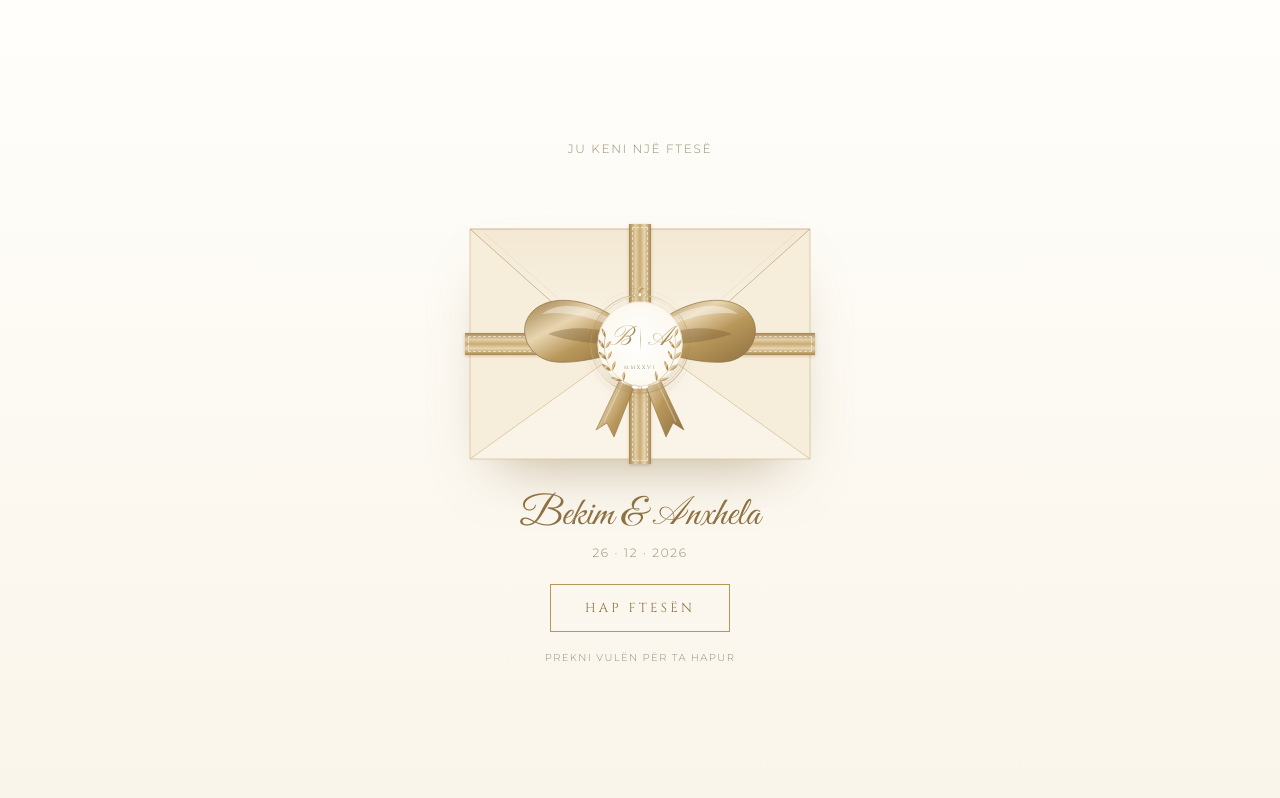
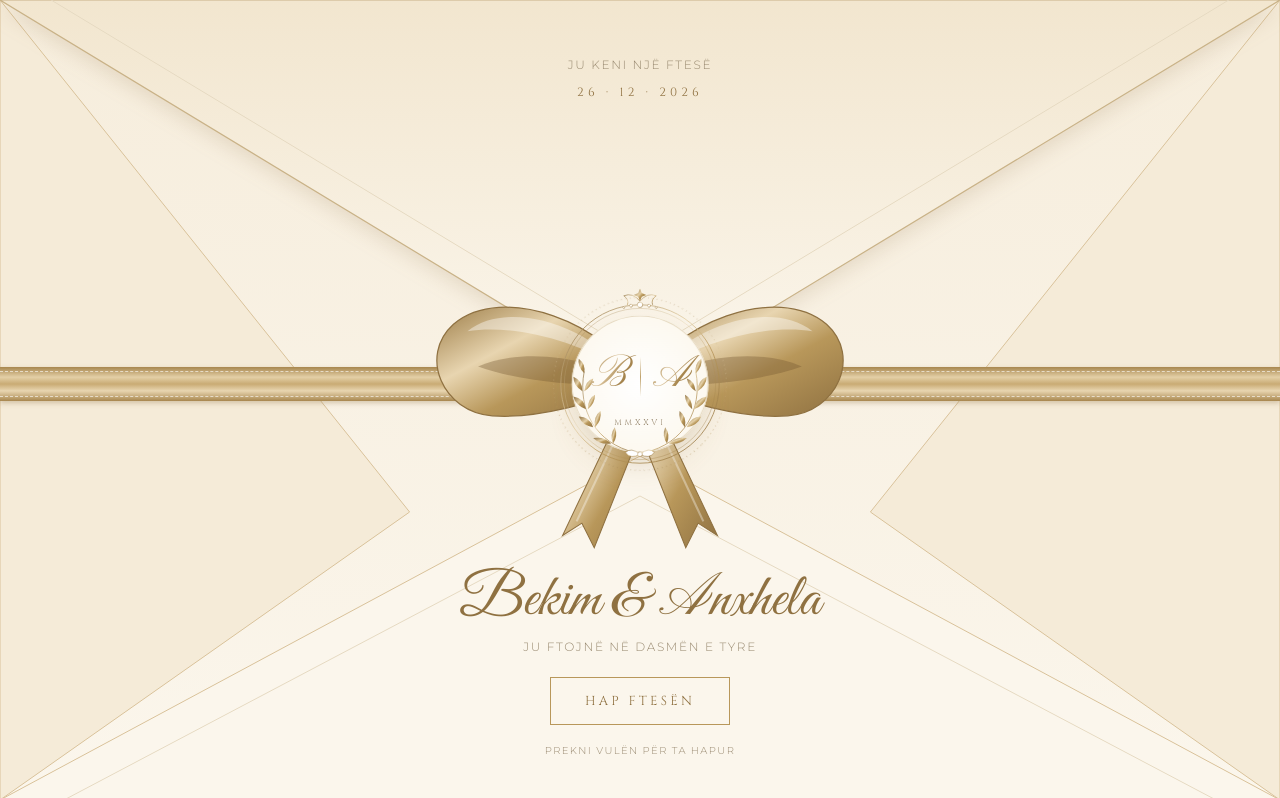
Before and after one commit to genuvix/bekim-anxhela, a plain HTML site: page index.html in a window 1280 px wide. Shown: the top 798 px of the page. Drawn offline with nearby package versions, Linux system fonts and the light colour scheme.

Commit message:
Update index.html

```diff
--- a/index.html
+++ b/index.html
@@ -79,53 +79,64 @@
   .seal .mono small{display:block;font-family:'Cinzel',serif;font-size:9px;letter-spacing:.35em;color:#9a8b72;margin-top:8px;}
   @keyframes spin{to{transform:rotate(360deg);}}
 
-  /* ---- Envelope ---- */
+  /* ---- Envelope (full screen, portrait) ---- */
+  #intro{padding:0;}
   .envelope{
-    position:relative;width:min(84vw,340px);aspect-ratio:340/230;
-    margin:70px auto 34px;perspective:1000px;cursor:pointer;
+    position:absolute;inset:0;perspective:1600px;cursor:pointer;overflow:hidden;
+    --bw:min(96vw,440px);
   }
   .env-back{
-    position:absolute;inset:0;border-radius:4px;
-    background:linear-gradient(180deg,#f7efdf,#fbf6ec);
-    border:1px solid var(--gold-light);
-    box-shadow:0 30px 60px -28px rgba(143,113,65,.55);
+    position:absolute;inset:0;
+    background:linear-gradient(180deg,#f6eddc,#fbf6ec);
+    transition:transform .9s cubic-bezier(.6,0,.4,1);
   }
   .letter{
-    position:absolute;left:6%;right:6%;top:5%;height:90%;z-index:2;
+    position:absolute;left:7%;right:7%;top:6%;height:80%;z-index:2;
     background:#fffefb;border:1px solid var(--line);
-    display:flex;flex-direction:column;align-items:center;justify-content:center;
-    box-shadow:0 4px 14px -6px rgba(143,113,65,.3);
-    transition:transform 1.1s cubic-bezier(.3,.7,.3,1) 1.3s;
+    display:flex;flex-direction:column;align-items:center;justify-content:flex-start;gap:6px;
+    padding-top:18%;
+    box-shadow:0 10px 30px -12px rgba(143,113,65,.35);
+    opacity:0;
+    transition:opacity .4s ease .8s, transform 1.1s cubic-bezier(.3,.7,.3,1) 1.3s;
   }
-  .letter::before{content:'';position:absolute;inset:6px;border:1px solid var(--gold-light);}
-  .letter .l-names{font-family:'Great Vibes',cursive;color:var(--gold-dark);font-size:30px;line-height:1.2;}
-  .letter .l-date{font-size:10px;margin-top:4px;}
+  .letter::before{content:'';position:absolute;inset:10px;border:1px solid var(--gold-light);}
+  .letter .l-names{font-family:'Great Vibes',cursive;color:var(--gold-dark);font-size:clamp(40px,11vw,58px);line-height:1.2;}
+  .letter .l-date{font-size:11px;}
   .env-pocket,.env-flap{position:absolute;left:0;width:100%;display:block;overflow:visible;}
-  .env-pocket{top:0;height:100%;z-index:3;}
+  .env-pocket{top:0;height:100%;z-index:3;transition:transform .9s cubic-bezier(.6,0,.4,1);}
   .env-flap{
-    top:0;height:69.5%;z-index:4;transform-origin:50% 0;
-    transition:transform .9s ease .55s, z-index 0s linear 1s;
+    top:0;height:50%;z-index:4;transform-origin:50% 0;
+    filter:drop-shadow(0 6px 10px rgba(143,113,65,.18));
+    transition:transform 1s ease .55s, z-index 0s linear 1.05s, opacity .4s ease 1.2s;
   }
   .ribbon{position:absolute;z-index:5;transition:transform .6s ease, opacity .6s ease;
-    background:linear-gradient(90deg,#a8874f,#e3cfa6 30%,#c9ab74 50%,#e8d5b0 70%,#a8874f);
-    box-shadow:0 1px 3px rgba(143,113,65,.35);}
-  .ribbon::after{content:'';position:absolute;inset:3px;border:1px dashed rgba(255,255,255,.55);}
-  .rib-v{left:50%;top:-5px;bottom:-5px;width:22px;margin-left:-11px;transform-origin:50% 50%;}
-  .rib-h{top:50%;left:-5px;right:-5px;height:22px;margin-top:-11px;transform-origin:50% 50%;
+    box-shadow:0 2px 5px rgba(143,113,65,.35);}
+  .ribbon::after{content:'';position:absolute;inset:4px 0;border-top:1px dashed rgba(255,255,255,.6);border-bottom:1px dashed rgba(255,255,255,.6);}
+  .rib-h{top:48%;left:0;right:0;height:34px;margin-top:-17px;transform-origin:50% 50%;
     background:linear-gradient(180deg,#a8874f,#e3cfa6 30%,#c9ab74 50%,#e8d5b0 70%,#a8874f);}
-  .bow{position:absolute;left:50%;top:50%;width:0;height:0;z-index:6;
+  .bow{position:absolute;left:50%;top:48%;width:0;height:0;z-index:6;
     transition:transform .7s ease, opacity .7s ease;}
-  .bow-svg{position:absolute;width:250px;height:150px;left:-125px;top:-62px;overflow:visible;}
-  .seal-scale{position:absolute;width:220px;height:220px;left:-110px;top:-110px;transform:scale(.56);}
+  .bow-svg{position:absolute;overflow:visible;
+    width:var(--bw);height:calc(var(--bw) * .6);
+    left:calc(var(--bw) / -2);top:calc(var(--bw) * -.248);}
+  .seal-scale{position:absolute;width:220px;height:220px;left:-110px;top:-110px;transform:scale(.9);}
   .seal-scale .seal{margin:0;}
+  .env-top,.env-foot{position:absolute;left:0;right:0;z-index:7;text-align:center;padding:0 24px;transition:opacity .5s ease;}
+  .env-top{top:max(40px,7vh);}
+  .env-top .sans{font-size:12px;}
+  .env-top .mini-date{margin-top:8px;font-family:'Cinzel',serif;letter-spacing:.35em;font-size:12px;color:var(--gold-dark);}
+  .env-foot{bottom:max(34px,6vh);}
+  .env-foot .foot-names{font-size:clamp(44px,12vw,60px);}
   .tap-hint{margin-top:12px;font-size:10px;animation:bob 2s ease-in-out infinite;}
 
-  #intro.opening .rib-v{transform:scaleY(0);opacity:0;}
   #intro.opening .rib-h{transform:scaleX(0);opacity:0;}
-  #intro.opening .bow{transform:scale(1.35) rotate(8deg);opacity:0;}
-  #intro.opening .env-flap{transform:rotateX(180deg);z-index:1;}
-  #intro.opening .letter{transform:translateY(-58%);}
-  #intro.opening .intro-foot{opacity:0;transition:opacity .5s ease;}
+  #intro.opening .bow{transform:scale(1.3) rotate(8deg);opacity:0;}
+  #intro.opening .env-top,#intro.opening .env-foot{opacity:0;pointer-events:none;}
+  #intro.opening .env-flap{transform:rotateX(180deg);z-index:1;opacity:0;}
+  #intro.opening .letter{transform:translateY(-3%);opacity:1;}
+  #intro.leaving .letter{opacity:0;transform:translateY(-3%) scale(1.05);transition:opacity .6s ease .3s, transform .9s ease;}
+  #intro.leaving .env-pocket,#intro.leaving .env-back{transform:translateY(100%);}
+  @media (max-width:360px){ .seal-scale{transform:scale(.72);} }
 
   @keyframes float{50%{transform:translateY(-6px);}}
   .open-btn{
@@ -412,35 +423,40 @@
   </defs>
 </svg>
 
-<!-- ======= INTRO / ENVELOPE ======= -->
+<!-- ======= INTRO / ENVELOPE (full screen) ======= -->
 <div id="intro">
-  <p class="sans">Ju keni një ftesë</p>
-
   <div class="envelope" id="envelope" role="button" tabindex="0" aria-label="Hap ftesën">
     <div class="env-back"></div>
 
     <div class="letter">
+      <p class="sans">Ftesë Dasme</p>
       <div class="l-names">Bekim &amp; <span class="capA">A</span>nxhela</div>
-      <div class="sans l-date">26 · 12 · 2026</div>
+      <svg class="ornament" style="margin:4px auto;"><use href="#divider"/></svg>
+      <div class="sans l-date">26 · 12 · 2026 · Anzotika Venue</div>
     </div>
 
-    <svg class="env-pocket" viewBox="0 0 340 230" preserveAspectRatio="none" aria-hidden="true">
-      <polygon points="0,0 0,230 172,122" fill="#f6eddb" stroke="#d9c29a" stroke-width=".8"/>
-      <polygon points="340,0 340,230 168,122" fill="#f6eddb" stroke="#d9c29a" stroke-width=".8"/>
-      <polygon points="0,230 340,230 170,108" fill="#faf4e8" stroke="#d9c29a" stroke-width=".8"/>
+    <svg class="env-pocket" viewBox="0 0 100 100" preserveAspectRatio="none" aria-hidden="true">
+      <polygon points="0,0 0,100 32,64" fill="#f5ebd8" stroke="#d9c29a" stroke-width="1" vector-effect="non-scaling-stroke"/>
+      <polygon points="100,0 100,100 68,64" fill="#f5ebd8" stroke="#d9c29a" stroke-width="1" vector-effect="non-scaling-stroke"/>
+      <polygon points="0,100 100,100 50,57" fill="#fbf6ec" stroke="#d9c29a" stroke-width="1" vector-effect="non-scaling-stroke"/>
+      <polyline points="5,100 50,62 95,100" fill="none" stroke="#e6dac2" stroke-width="1" vector-effect="non-scaling-stroke"/>
     </svg>
 
-    <svg class="env-flap" viewBox="0 0 340 160" preserveAspectRatio="none" aria-hidden="true">
+    <svg class="env-flap" viewBox="0 0 100 100" preserveAspectRatio="none" aria-hidden="true">
       <defs>
         <linearGradient id="flapg" x1="0" y1="0" x2="0" y2="1">
-          <stop offset="0" stop-color="#f3e8d3"/><stop offset="1" stop-color="#fbf6ec"/>
+          <stop offset="0" stop-color="#f2e6cf"/><stop offset="1" stop-color="#fbf6ec"/>
         </linearGradient>
       </defs>
-      <polygon points="0,0 340,0 170,152" fill="url(#flapg)" stroke="#c9b287" stroke-width=".9"/>
-      <polyline points="14,4 170,142 326,4" fill="none" stroke="#e6dac2" stroke-width=".6"/>
+      <polygon points="0,0 100,0 50,97" fill="url(#flapg)" stroke="#c9b287" stroke-width="1.2" vector-effect="non-scaling-stroke"/>
+      <polyline points="4,0 50,89 96,0" fill="none" stroke="#e6dac2" stroke-width="1" vector-effect="non-scaling-stroke"/>
     </svg>
 
-    <div class="ribbon rib-v"></div>
+    <div class="env-top">
+      <p class="sans">Ju keni një ftesë</p>
+      <p class="mini-date">26 · 12 · 2026</p>
+    </div>
+
     <div class="ribbon rib-h"></div>
 
     <div class="bow">
@@ -517,13 +533,13 @@
   </div>
       </div>
     </div>
-  </div>
 
-  <div class="intro-foot">
-    <p class="script" style="font-size:40px;">Bekim &amp; <span class="capA">A</span>nxhela</p>
-    <p class="sans" style="margin:6px 0 22px;">26 · 12 · 2026</p>
-    <button class="open-btn" id="openBtn">HAP FTESËN</button>
-    <p class="sans tap-hint">Prekni vulën për ta hapur</p>
+    <div class="env-foot">
+      <p class="script foot-names">Bekim &amp; <span class="capA">A</span>nxhela</p>
+      <p class="sans" style="margin:4px 0 20px;">Ju ftojnë në dasmën e tyre</p>
+      <button class="open-btn" id="openBtn">HAP FTESËN</button>
+      <p class="sans tap-hint">Prekni vulën për ta hapur</p>
+    </div>
   </div>
 </div>
 
@@ -820,11 +836,12 @@
     opened = true;
     playMusic(true);                       // must start inside the tap (mobile autoplay rules)
     intro.classList.add('opening');        // ribbon unties -> flap opens -> letter rises
+    setTimeout(()=> intro.classList.add('leaving'), 2300);   // envelope slides away
     setTimeout(()=>{
       intro.classList.add('hide');
       document.body.classList.remove('locked');
       if(musicOk && !bgm.error) musicBtn.classList.add('show');
-    }, 3000);
+    }, 3100);
   }
   document.getElementById('openBtn').addEventListener('click', openInvite);
   const env = document.getElementById('envelope');
```
